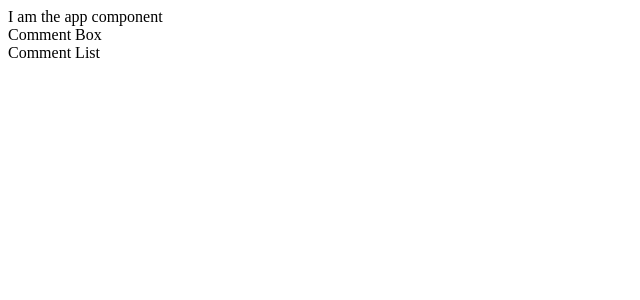
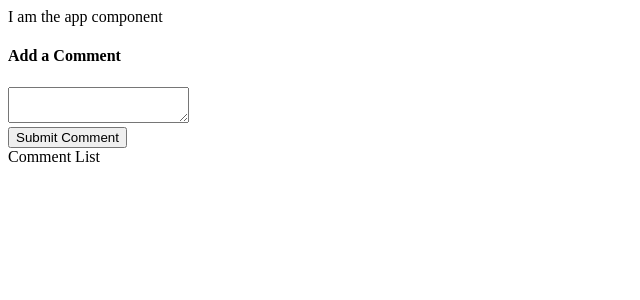
Before and after one commit to bhagirthijhamb/Testing-React, a React (Create React App) app: page / in a window 1280 px wide. Shown: the top 300 px of the page, without its empty margins (0-640 px from the left). Built offline with nearby package versions, Linux system fonts and the light colour scheme.

Commit message:
CommentBox Component, TextArea Implementation

```diff
--- a/src/components/CommentBox.js
+++ b/src/components/CommentBox.js
@@ -1,7 +1,30 @@
-import React from 'react';
+import React, { Component } from 'react';
 
-export default () => {
-  return (
-    <div>Comment Box</div>
-  )
+class CommentBox extends Component {
+  state = { comment: ''};
+
+  handleChange = (e) => {
+    this.setState({ comment: e.target.value })
+  }
+
+  handleSubmit = (e) => {
+    e.preventDefault();
+
+    // Cal an action creator
+    // And save the comment
+
+    this.setState({ comment: ''});
+  }
+
+  render(){
+    return (
+      <form onSubmit={this.handleSubmit}>
+        <h4>Add a Comment</h4>
+        <textarea value={this.state.comment} onChange={this.handleChange}/>
+        <div><button>Submit Comment</button></div>
+      </form>
+    )
+  }
 }
+
+export default CommentBox;
```
